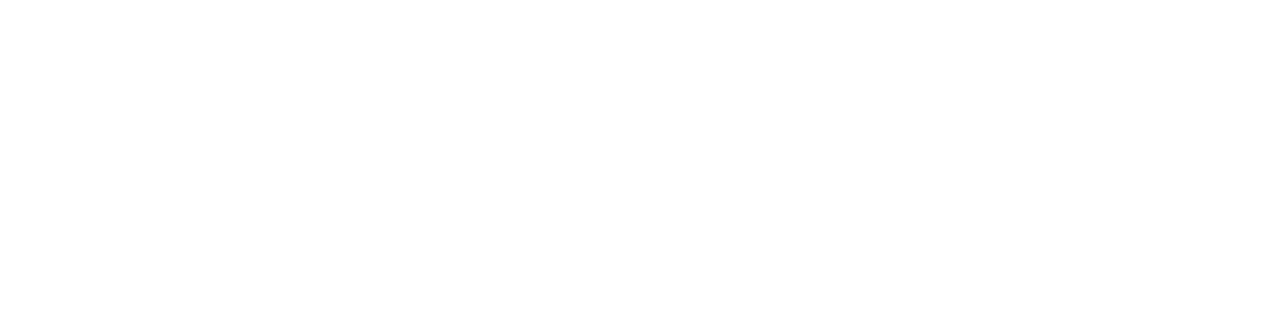
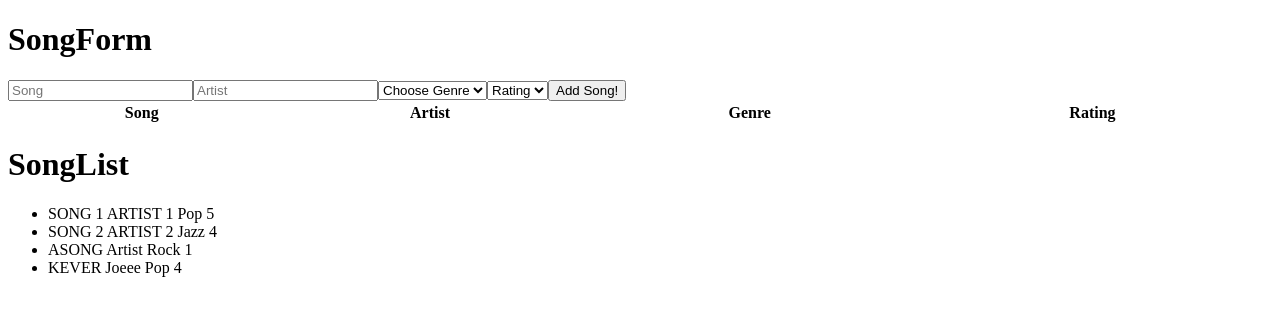
Before and after one commit to RianneBult/assignment_songsaver, a React (Create React App) app in the folder songsaver/: page / in a window 1280 px wide. Shown: the top 316 px of the page. Built offline with nearby package versions, Linux system fonts and the light colour scheme.

Commit message:
Added Core Functionalities

```diff
--- a/songsaver/src/App.js
+++ b/songsaver/src/App.js
@@ -1,7 +1,13 @@
 import React from "react";
 
+import SongOverview from "./components/SongOverview";
+
 function App() {
-
+  return (
+    <div className="App">
+      <SongOverview />
+    </div>
+  )
 }
 
 export default App;
--- /dev/null
+++ b/songsaver/src/components/ListItem.js
@@ -0,0 +1,14 @@
+import React from "react";
+
+const ListItem = ({ song }) => {
+    return (
+        <li
+            key={song.id}
+            value={song}>
+            <div>{song.song} {song.artist} {song.genre} {song.rating}
+            </div>
+        </li>
+    )
+}
+
+export default ListItem;
--- /dev/null
+++ b/songsaver/src/components/SongForm.js
@@ -0,0 +1,67 @@
+import { useState } from "react";
+
+const SongForm = ({ addSong }) => {
+    const [id, setId] = useState("")
+    const [song, setSong] = useState("")
+    const [artist, setArtist] = useState("")
+    const [genre, setGenre] = useState("")
+    const [rating, setRating] = useState("")
+
+    const handleSubmit = (event) => {
+        event.preventDefault()
+        console.log(`Submitting ${song}`)
+        addSong(id, song, artist, genre, rating)
+        setId("")
+        setSong("")
+        setArtist("")
+        setGenre("")
+        setRating("")
+    }
+
+    return (
+        <div>
+            <h1>SongForm</h1>
+            <form>
+
+                <input
+                    type="text"
+                    name="song"
+                    className="inputfield"
+                    placeholder="Song"
+                    value={song}
+                    onChange={(e) => setSong(e.target.value)}
+                ></input>
+
+                <input
+                    type="text"
+                    name="artist"
+                    className="inputfield"
+                    placeholder="Artist"
+                    value={artist}
+                    onChange={(e) => setArtist(e.target.value)}
+                ></input>
+
+                <select value={genre} onChange={(e) => setGenre(e.target.value)}>
+                    <option>Choose Genre</option>
+                    <option value="Pop">Pop</option>
+                    <option value="Jazz">Jazz</option>
+                    <option value="Rock">Rock</option>
+                </select>
+
+                <select value={rating} onChange={(e) => setRating(e.target.value)}>
+                    <option>Rating</option>
+                    <option value="1">1</option>
+                    <option value="2">2</option>
+                    <option value="3">3</option>
+                    <option value="4">4</option>
+                    <option value="5">5</option>
+                </select>
+
+                <button onClick={handleSubmit}>Add Song!</button>
+            </form>
+        </div>
+    )
+}
+
+
+export default SongForm;
--- /dev/null
+++ b/songsaver/src/components/SongList.js
@@ -0,0 +1,22 @@
+import React from "react";
+
+import ListItem from "./ListItem";
+
+const SongList = ({ songs }) => {
+    return (
+        <div>
+            <h1>SongList</h1>
+            <ul>
+                {songs.map((song) => (
+                    <ListItem
+                        key={song.id}
+                        song={song}
+                    />
+                ))}
+            </ul>
+        </div>
+    )
+}
+
+
+export default SongList;
--- /dev/null
+++ b/songsaver/src/components/SongOverview.js
@@ -0,0 +1,55 @@
+import React, { Component } from "react"
+
+import SongForm from "./SongForm"
+import SongList from "./SongList"
+
+class SongOverview extends Component {
+
+    constructor(props) {
+        super(props)
+        this.state =
+        {
+            songs: [
+                { id: 1, song: "SONG 1", artist: "ARTIST 1", genre: "Pop", rating: "5" },
+                { id: 2, song: "SONG 2", artist: "ARTIST 2", genre: "Jazz", rating: "4" },
+                { id: 3, song: "ASONG", artist: "Artist", genre: "Rock", rating: "1" },
+                { id: 4, song: "KEVER", artist: "Joeee", genre: "Pop", rating: "4" }
+            ]
+        }
+    }
+
+    addSong = (id, song, artist, genre, rating) => {
+        // do something to change the state
+        this.setState({
+            songs: [
+                ...this.state.songs,
+                {
+                    id: this.state.songs.length + 1,
+                    song: song,
+                    artist: artist,
+                    genre: genre,
+                    rating: rating,
+                }
+            ]
+        })
+    }
+
+    render() {
+        return (
+            <div>
+                <SongForm addSong={this.addSong} />
+                <table style={{ width: "100%" }}>
+                    <tr className="song-header">
+                        <th className="song-row__item">Song</th>
+                        <th className="song-row__item">Artist</th>
+                        <th className="song-row__item">Genre</th>
+                        <th className="song-row__item">Rating</th>
+                    </tr>
+                </table>
+                <SongList songs={this.state.songs} />
+            </div>
+        )
+    }
+}
+
+export default SongOverview;
```
